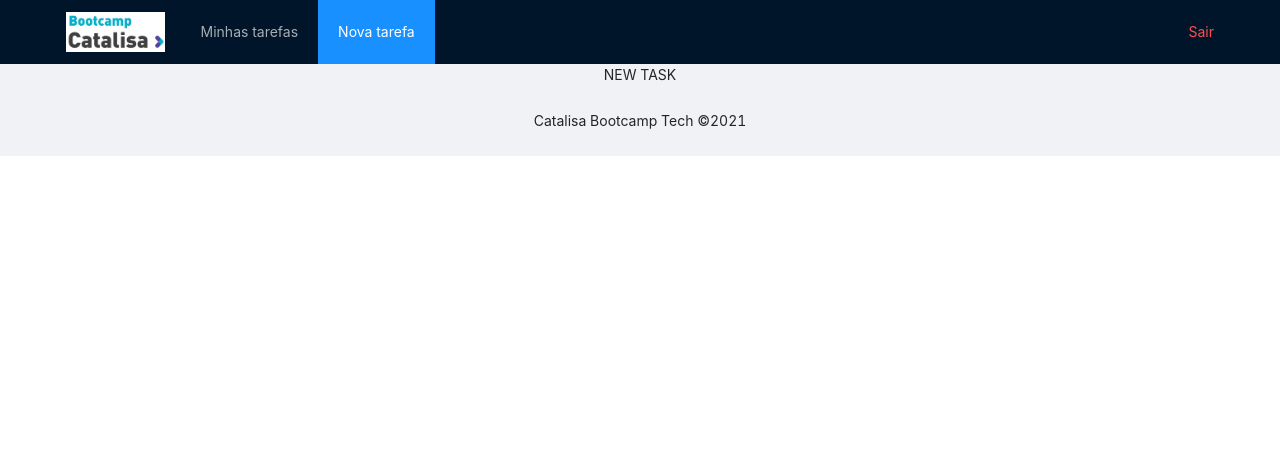
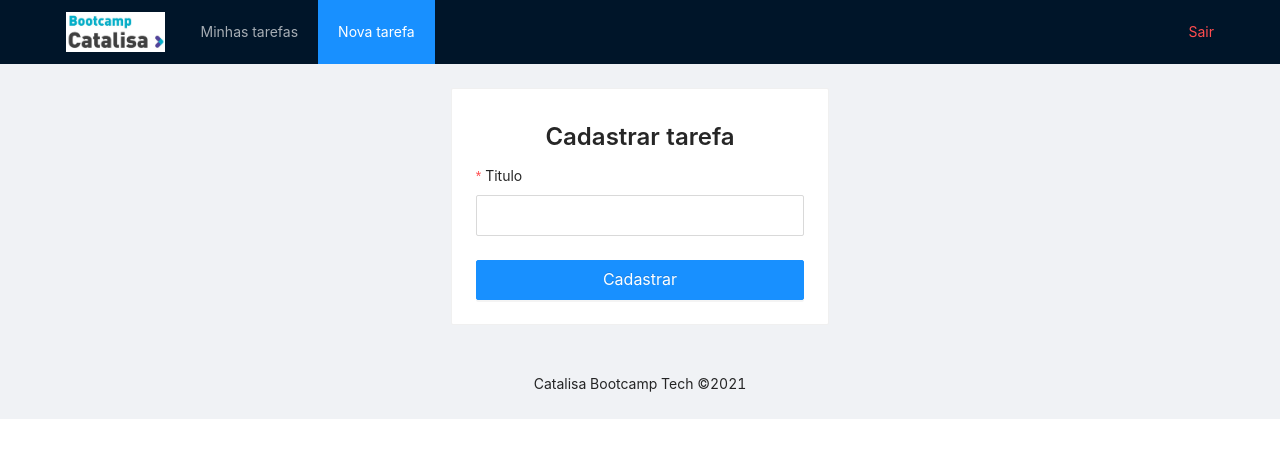
Before and after one commit to paolasensato/catalisa-todo-frontend, a React (Create React App) app: page /tasks/new in a window 1280 px wide. Shown: the top 458 px of the page. Built offline with nearby package versions, Linux system fonts and the light colour scheme; sample sign-in values are in the browser's storage.

Commit message:
pagina de criação de tarefas

```diff
--- a/src/helpers/validation-helper.js
+++ b/src/helpers/validation-helper.js
@@ -17,3 +17,15 @@ export const validateName = (text) => {
         ? undefined
         : 'O nome deve possuir de 1 a 200 caracteres'
 };
+
+export const validateTitulo = (text) => {
+    return text?.length >= 1 && text?.length <= 300
+        ? undefined
+        : 'O título deve possuir de 1 a 300 caracteres'
+};
+
+export const validateConcluida = (boolean) => {
+    return boolean
+        ? undefined
+        : 'O título deve possuir de 1 a 300 caracteres'
+};
--- a/src/pages/TaskCreatePage.js
+++ b/src/pages/TaskCreatePage.js
@@ -1,6 +1,102 @@
+import {
+    Button, Card,
+    Col, Form, Layout, Row,
+    Typography, Modal
+} from 'antd';
+import { useCallback, useState } from 'react';
+import axios from 'axios';
+
+import InputText from '../components/InputText';
+import { validateTitulo } from '../helpers/validation-helper';
+
+
+const { Content } = Layout;
+const { Title } = Typography;
+
+
 const TaskCreatePage = () => {
+    const [formValues, setFormValues] = useState('')
+    const [loading, setLoading] = useState(false);
+
+    const handleSubscription = useCallback(async () => {
+        try {
+            setLoading(true);
+
+            const { titulo, concluida } = formValues;
+
+            if (!titulo || !concluida) return;
+
+            const body = {
+                titulo: titulo,
+            }
+            await axios.post('/tarefas', body);
+            Modal.success({
+                title: 'Tarefa cadastrada.',
+            })
+        } catch (error) {
+            console.warn(error);
+            const { response } = error;
+            if (response?.status === 400) {
+                Modal.error({
+                    title: response.data.mensagem
+                });
+            } else {
+                Modal.error({
+                    title: 'Não foi possível cadastrar, tente novamente mais tarde.'
+                })
+            }
+        } finally {
+            setLoading(false);
+        }
+    }, [formValues]);
+
+    const handleInputChange = useCallback((event) => {
+        const { titulo, value } = event.target;
+
+        setFormValues({
+            ...formValues,
+            [titulo]: value,
+        })
+    }, [formValues]);
+
     return (
-        <div style = {{ textAlign:`center`}}>NEW TASK</div>
+        <Content>
+            <Row
+                justify="center"
+            >
+                <Col xs={24} sl={14} md={12} lg={10} xl={8}>
+                    <Card style={{ margin: 24 }}>
+                        <Title
+                            level={3}
+                            type="primary"
+                            style={{ textAlign: 'center', marginTop: 8 }}
+                        >
+                            Cadastrar tarefa
+                        </Title>
+                        <Form layout="vertical">
+                            <InputText
+                                name="titulo"
+                                label="Titulo"
+                                size="large"
+                                onChange={handleInputChange}
+                                validate={validateTitulo}
+                                disabled={loading}
+                                required
+                            />
+                            <Button
+                                block
+                                type="primary"
+                                size="large"
+                                onClick={handleSubscription}
+                                loading={loading}
+                            >
+                                Cadastrar
+                            </Button>
+                        </Form>
+                    </Card>
+                </Col>
+            </Row>
+        </Content>
     );
 }
 
```
